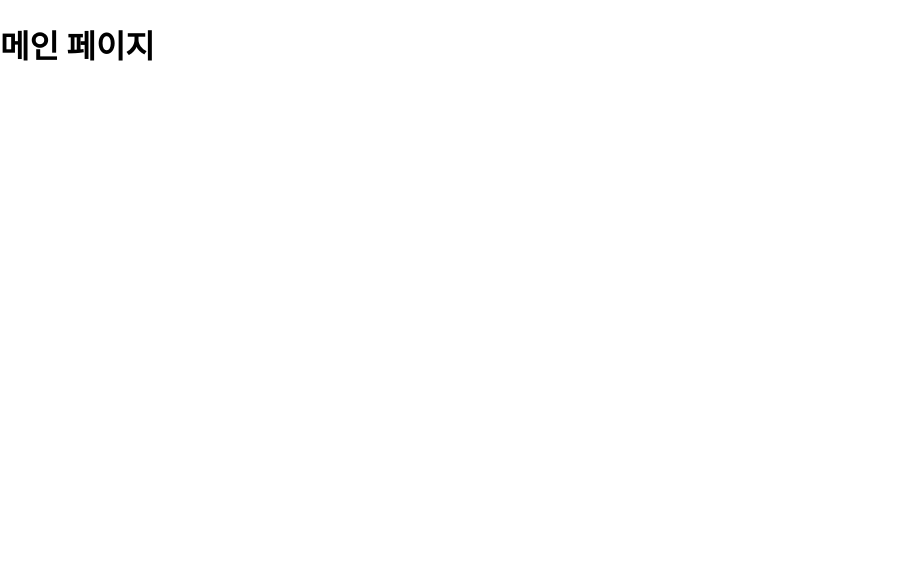
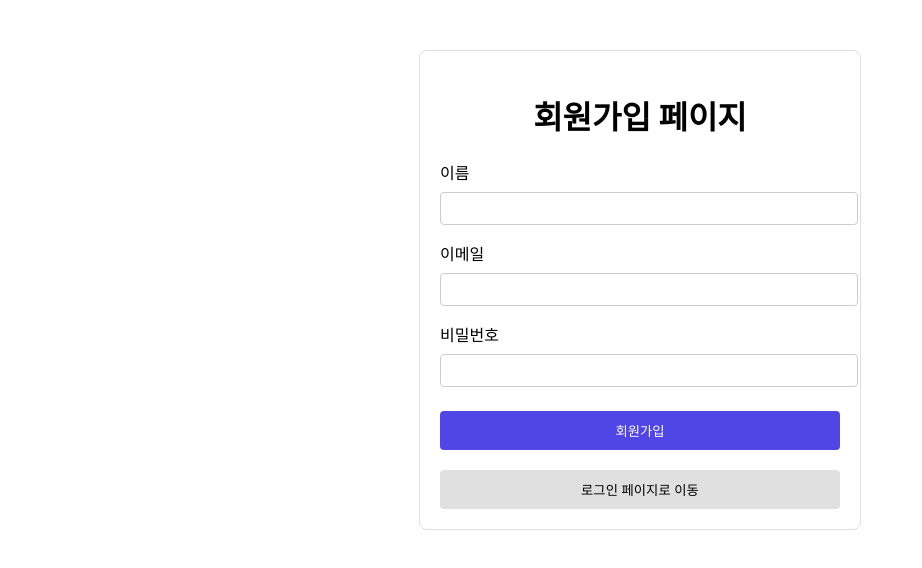
Before and after one commit to songye38/AuthLab2, a React (Create React App) app in the folder frontend/: page /register in a window 1280 px wide. Shown: the top 568 px of the page, without its empty margins (0-922 px from the left). Built offline with nearby package versions, Linux system fonts and the light colour scheme.

Commit message:
ADD 메일, 회원가입, 로그인 페이지 디자인 추가

```diff
--- a/frontend/src/pages/Home.tsx
+++ b/frontend/src/pages/Home.tsx
@@ -1,5 +1,27 @@
+import { useNavigate } from "react-router-dom";
+
 const Home = () => {
-  return <h1>메인 페이지</h1>;
+  const navigate = useNavigate();
+
+  return (
+    <div style={{ textAlign: "center", marginTop: "50px" }}>
+      <h1>메인 페이지</h1>
+      <div style={{ marginTop: "20px" }}>
+        <button
+          onClick={() => navigate("/login")}
+          style={{ marginRight: "10px", padding: "10px 20px", cursor: "pointer" }}
+        >
+          로그인
+        </button>
+        <button
+          onClick={() => navigate("/register")}
+          style={{ padding: "10px 20px", cursor: "pointer" }}
+        >
+          회원가입
+        </button>
+      </div>
+    </div>
+  );
 };
 
 export default Home;
--- a/frontend/src/pages/Login.tsx
+++ b/frontend/src/pages/Login.tsx
@@ -1,5 +1,62 @@
+import { useState } from "react";
+import { useNavigate } from "react-router-dom";
+
 const Login = () => {
-  return <h1>메인 페이지</h1>;
+  const navigate = useNavigate();
+
+  const [email, setEmail] = useState("");
+  const [password, setPassword] = useState("");
+
+  const handleSubmit = (e: React.FormEvent) => {
+    e.preventDefault();
+    // 여기서 로그인 API 호출 예정
+    console.log("로그인 시도", { email, password });
+  };
+
+  return (
+    <div style={{ maxWidth: 400, margin: "50px auto", padding: 20, border: "1px solid #ddd", borderRadius: 8 }}>
+      <h1 style={{ textAlign: "center" }}>로그인 페이지</h1>
+      <form onSubmit={handleSubmit}>
+        <label htmlFor="email" style={{ display: "block", marginBottom: 8 }}>
+          이메일
+        </label>
+        <input
+          id="email"
+          type="email"
+          value={email}
+          onChange={e => setEmail(e.target.value)}
+          required
+          style={{ width: "100%", padding: 8, marginBottom: 16, borderRadius: 4, border: "1px solid #ccc" }}
+        />
+
+        <label htmlFor="password" style={{ display: "block", marginBottom: 8 }}>
+          비밀번호
+        </label>
+        <input
+          id="password"
+          type="password"
+          value={password}
+          onChange={e => setPassword(e.target.value)}
+          required
+          style={{ width: "100%", padding: 8, marginBottom: 24, borderRadius: 4, border: "1px solid #ccc" }}
+        />
+
+        <button
+          type="submit"
+          style={{ width: "100%", padding: 10, backgroundColor: "#4f46e5", color: "white", border: "none", borderRadius: 4, cursor: "pointer" }}
+        >
+          로그인
+        </button>
+      </form>
+
+      <button
+        onClick={() => navigate("/register")}
+        style={{ marginTop: 20, width: "100%", padding: 10, backgroundColor: "#e0e0e0", border: "none", borderRadius: 4, cursor: "pointer" }}
+      >
+        회원가입 페이지로 이동
+      </button>
+    </div>
+  );
 };
 
 export default Login;
--- a/frontend/src/pages/Register.tsx
+++ b/frontend/src/pages/Register.tsx
@@ -1,5 +1,75 @@
+import { useState } from "react";
+import { useNavigate } from "react-router-dom";
+
 const Register = () => {
-  return <h1>메인 페이지</h1>;
+  const navigate = useNavigate();
+
+  const [email, setEmail] = useState("");
+  const [password, setPassword] = useState("");
+  const [name, setName] = useState("");
+
+  const handleSubmit = (e: React.FormEvent) => {
+    e.preventDefault();
+    // 여기서 회원가입 API 호출 예정
+    console.log("회원가입 시도", { email, password, name });
+  };
+
+  return (
+    <div style={{ maxWidth: 400, margin: "50px auto", padding: 20, border: "1px solid #ddd", borderRadius: 8 }}>
+      <h1 style={{ textAlign: "center" }}>회원가입 페이지</h1>
+      <form onSubmit={handleSubmit}>
+        <label htmlFor="name" style={{ display: "block", marginBottom: 8 }}>
+          이름
+        </label>
+        <input
+          id="name"
+          type="text"
+          value={name}
+          onChange={e => setName(e.target.value)}
+          required
+          style={{ width: "100%", padding: 8, marginBottom: 16, borderRadius: 4, border: "1px solid #ccc" }}
+        />
+
+        <label htmlFor="email" style={{ display: "block", marginBottom: 8 }}>
+          이메일
+        </label>
+        <input
+          id="email"
+          type="email"
+          value={email}
+          onChange={e => setEmail(e.target.value)}
+          required
+          style={{ width: "100%", padding: 8, marginBottom: 16, borderRadius: 4, border: "1px solid #ccc" }}
+        />
+
+        <label htmlFor="password" style={{ display: "block", marginBottom: 8 }}>
+          비밀번호
+        </label>
+        <input
+          id="password"
+          type="password"
+          value={password}
+          onChange={e => setPassword(e.target.value)}
+          required
+          style={{ width: "100%", padding: 8, marginBottom: 24, borderRadius: 4, border: "1px solid #ccc" }}
+        />
+
+        <button
+          type="submit"
+          style={{ width: "100%", padding: 10, backgroundColor: "#4f46e5", color: "white", border: "none", borderRadius: 4, cursor: "pointer" }}
+        >
+          회원가입
+        </button>
+      </form>
+
+      <button
+        onClick={() => navigate("/login")}
+        style={{ marginTop: 20, width: "100%", padding: 10, backgroundColor: "#e0e0e0", border: "none", borderRadius: 4, cursor: "pointer" }}
+      >
+        로그인 페이지로 이동
+      </button>
+    </div>
+  );
 };
 
 export default Register;
```
